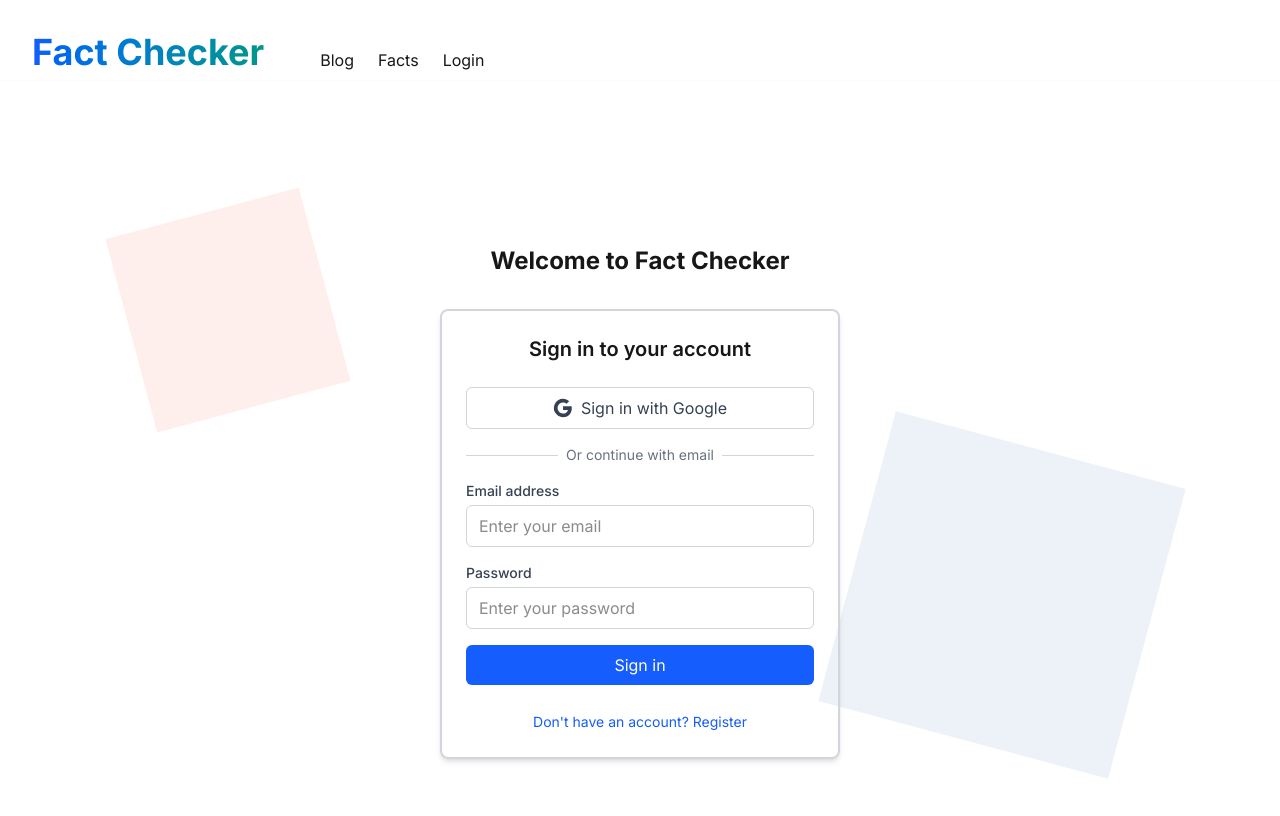
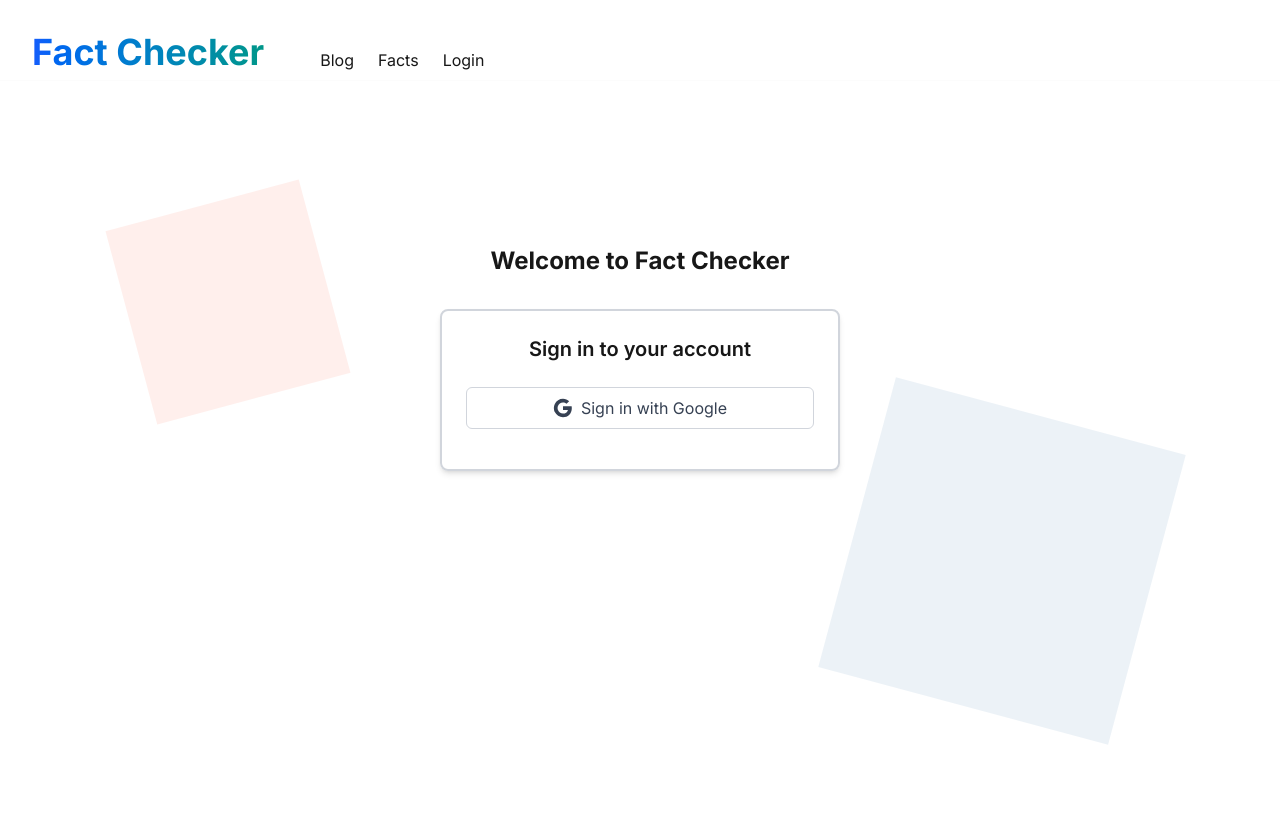
Before and after one commit to Jake-Song/fact-checker-app, a Next.js app: page /auth in a window 1280 px wide. Shown: the top 816 px of the page. Built offline with nearby package versions, Linux system fonts and the light colour scheme; no server answers.

Commit message:
modify css for auth page

```diff
--- a/app/auth/page.tsx
+++ b/app/auth/page.tsx
@@ -105,7 +105,7 @@
   }
 
   return (
-    <div className="grid grid-rows-[20px_1fr_20px] items-center justify-items-center min-h-screen p-8 pb-20 gap-16 sm:p-20 font-[family-name:var(--font-geist-sans)]">
+    <div className="grid grid-rows-[20px_1fr_20px] justify-items-center min-h-screen p-8 pb-20 gap-16 sm:p-20 font-[family-name:var(--font-geist-sans)]">
       <main className="flex flex-col gap-[32px] row-start-2 items-center sm:items-start w-full max-w-[400px]">
         <div className="w-full">
           <h1 className="text-2xl font-bold mb-8 text-center">Welcome to Fact Checker</h1>
@@ -140,7 +140,7 @@
               Sign in with Google
             </button>
 
-            <div className="relative my-4">
+            {/* <div className="relative my-4">
               <div className="absolute inset-0 flex items-center">
                 <div className="w-full border-t border-gray-300"></div>
               </div>
@@ -196,10 +196,10 @@
                   value={password}
                   onChange={(e) => setPassword(e.target.value)}
                 />
-              </div>
+              </div> */}
 
               {/* Wrap the error handler in Suspense */}
-              <Suspense fallback={<div>Loading...</div>}>
+              {/* <Suspense fallback={<div>Loading...</div>}>
                 <ErrorHandler />
               </Suspense>
 
@@ -210,9 +210,9 @@
               >
                 {loading ? 'Processing...' : isLogin ? 'Sign in' : 'Register'}
               </button>
-            </form>
+            </form> */}
 
-            <div className="mt-6 text-center">
+            {/* <div className="mt-6 text-center">
               <button
                 onClick={() => setIsLogin(!isLogin)}
                 className="text-sm text-blue-600 hover:text-blue-500"
@@ -221,7 +221,7 @@
                   ? "Don't have an account? Register"
                   : 'Already have an account? Sign in'}
               </button>
-            </div>
+            </div> */}
           </div>
         </div>
       </main>
```
